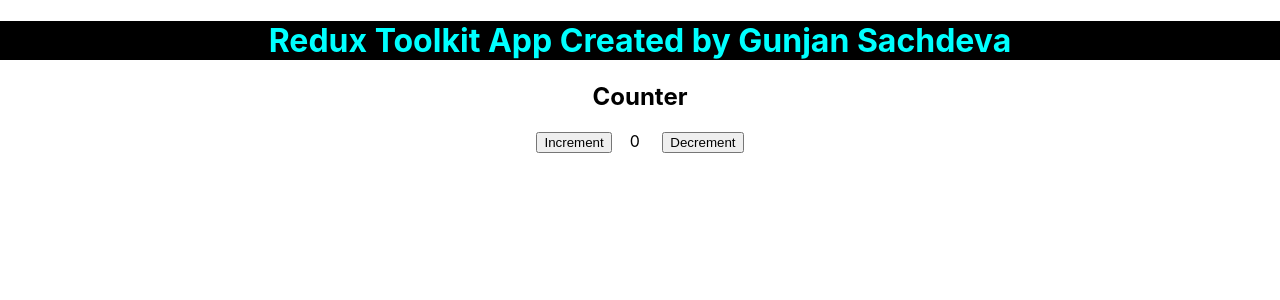
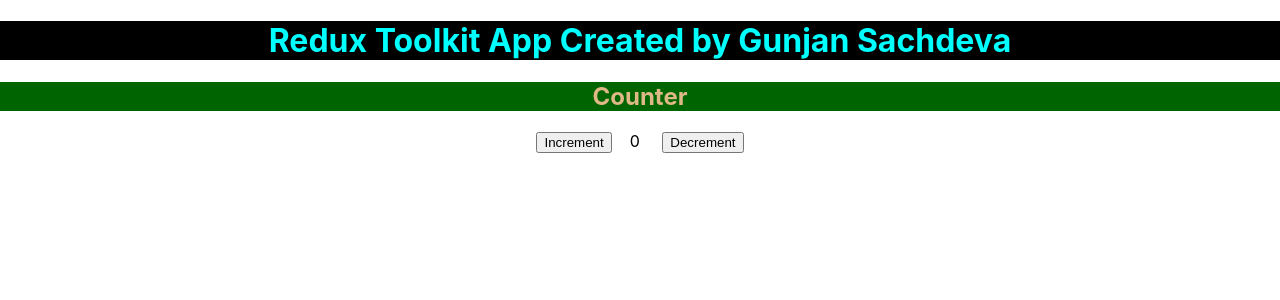
Before and after one commit to gunjan-sachdeva/RTK-app, a React (Create React App) app: page / in a window 1280 px wide. Shown: the top 300 px of the page. Built offline with nearby package versions, Linux system fonts and the light colour scheme.

Commit message:
editCounter

```diff
--- a/src/App.css
+++ b/src/App.css
@@ -4,6 +4,10 @@
 .box{
   color: aqua;
   background-color: black;
+}
+.heading{
+  color: burlywood;
+  background-color: darkgreen;
 }
 
 .App-logo {
--- a/src/Counter.js
+++ b/src/Counter.js
@@ -8,7 +8,7 @@
 
   return (
     <div>
-      <h2>Counter</h2>
+      <h2 className='heading'>Counter</h2>
       <div>
         <button onClick={() => dispatch(increment())}>Increment</button>
         &nbsp;&nbsp;&nbsp;&nbsp;
```
